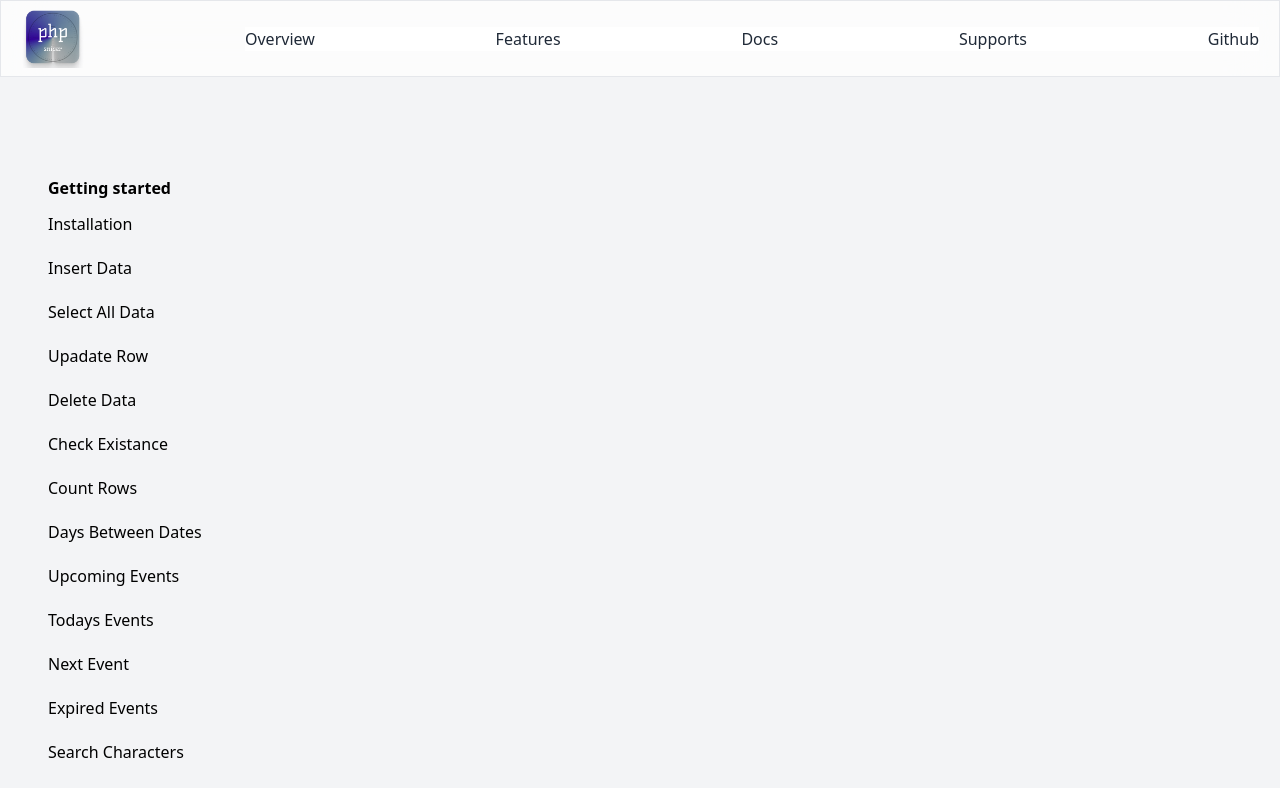
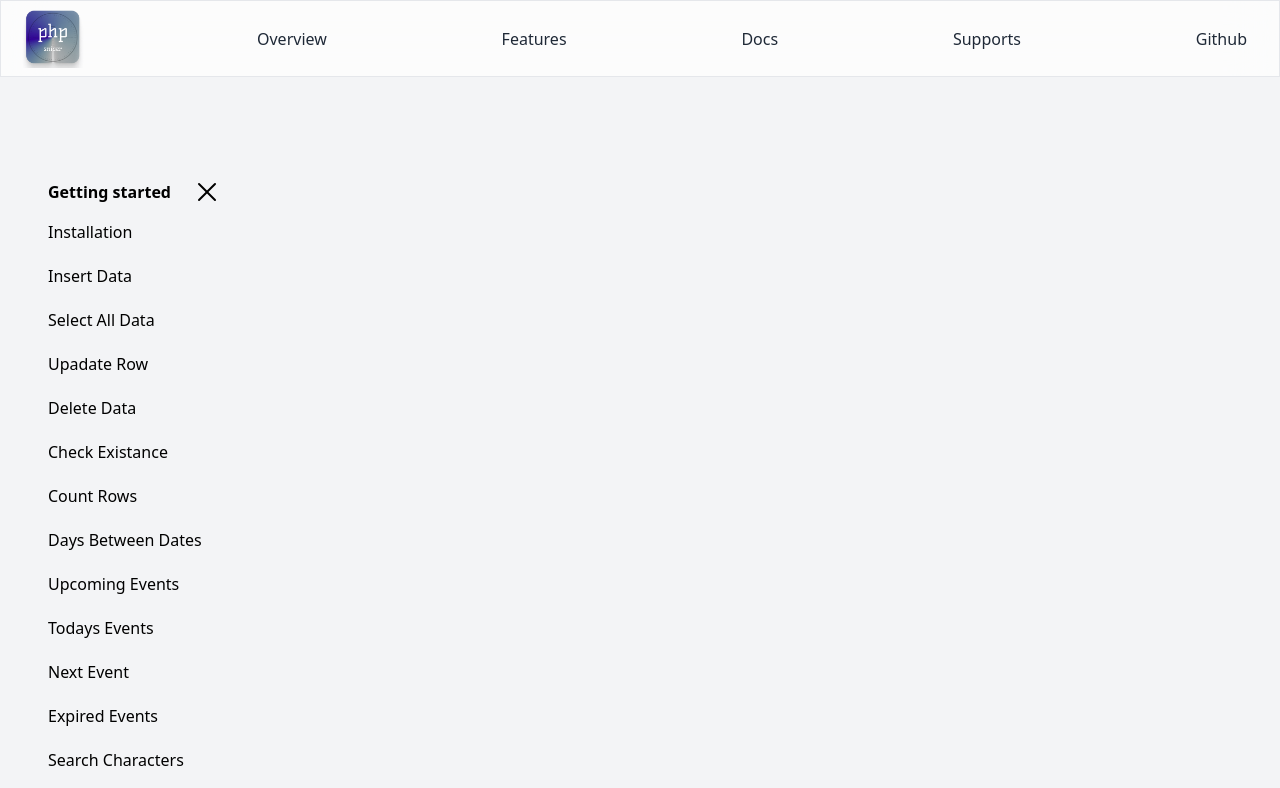
Before and after one commit to soorajlegend/web.phpSniper, a Next.js app: page /docs in a window 1280 px wide. Shown: the top 788 px of the page. Built offline with nearby package versions, Linux system fonts and the light colour scheme.

Commit message:
fixed bugs associated with nav

```diff
--- a/components/DocsDetails.tsx
+++ b/components/DocsDetails.tsx
@@ -1,4 +1,4 @@
-import React from 'react'
+import React, { useEffect } from 'react'
 import GetStarted from './GetStarted'
 import Snippet from './Snippet'
 
@@ -22,7 +22,6 @@ const DocsDetails = ({ data }: Props) => {
         return <GetStarted />
     }
 
-
     return (
         <div className='md:px-10 space-y-5 py-10'>
             <h1 className='text-2xl font-bold gradient-text capitalize'>
--- a/components/FeaturesBar.tsx
+++ b/components/FeaturesBar.tsx
@@ -1,5 +1,6 @@
 import React, { useState } from 'react'
 import { functions } from '../store'
+import { DocumentTextIcon, XMarkIcon } from '@heroicons/react/24/solid'
 
 type Props = {
     setDetails: (details:{}) => void,
@@ -18,8 +19,11 @@ type Props = {
 
 const FeaturesBar = ({setDetails, data} : Props) => {
 
+  const [showDetails, setShowDetails] = useState(true);
+
   const handleChange = (value: {}) => {
     setDetails(value);
+    setShowDetails(false);
     localStorage.setItem('current', JSON.stringify(value));
 };
 
@@ -27,13 +31,20 @@ const FeaturesBar = ({setDetails, data} : Props) => {
 const current = data?.title;
 
   return (
-    <div className='flex flex-col space-y-1 md:pt-20 px-5'>
-        <h1 className='font-bold px-5'>Getting started</h1>
+    <>
+    <div className={`fixed md:relative z-30 bg-gray-800 md:bg-transparent h-screen w-screen top-0 left-0 pt-28 md:w-auto md:h-auto flex flex-col space-y-1 md:pt-20 px-5 transition duration-500 ${showDetails ? '-translate-x-0' : '-translate-x-full'} md:-translate-x-0`} >
+       <div className="flex justify-between items-center">
+       <h1 className='font-bold px-5'>Getting started</h1>
+       {showDetails && <XMarkIcon className='w-8 cursor-pointer hover:scale-110 transition' onClick={() => setShowDetails(false)} />}
+       </div>
         <div className={`capitalize cursor-pointer w-full rounded-lg px-5 py-2 hover:bg-gray-800 ${current === "getStarted" && "text-blue-500"}`} onClick={() => handleChange({"title": "getStarted"})}>installation</div>
         {
             functions?.map((each, index) => <div key={index} className={`capitalize cursor-pointer  w-full rounded-lg px-5 py-2 hover:bg-gray-800 ${current === each?.title && "text-blue-500"}`} onClick={() => handleChange(each)}>{each?.title}</div>)
         }
     </div>
+
+      <DocumentTextIcon className='md:hidden w-10 fixed bg shadow-xl rounded-full bottom-3 right-3 p-2 cursor-pointer  z-50' onClick={() => setShowDetails(true)} />
+    </>
   )
 }
 
--- a/components/NavItem.tsx
+++ b/components/NavItem.tsx
@@ -4,12 +4,13 @@ type Props = {
 data: {
     name: string;
     url: string;
-}
+  }
+  onClick: (value: boolean) => void;
 }
 
-const NavItem = ({data}: Props) => {
+const NavItem = ({data, onClick}: Props) => {
   return (
-    <Link href={data?.url} className='capitalize '>{data?.name}</Link>
+    <Link href={data?.url} className='capitalize px-3 py-2 rounded-xl hover:bg-gray-200 hover:dark:bg-gray-800' onClick={() => onClick(false)}>{data?.name}</Link>
   )
 }
 
--- a/components/Navbar.tsx
+++ b/components/Navbar.tsx
@@ -1,4 +1,4 @@
-import React, { useState } from 'react';
+import React, { useEffect, useState } from 'react';
 import { navigations } from '../store';
 import NavItem from './NavItem';
 import Image from 'next/image';
@@ -6,44 +6,36 @@ import { Bars3Icon } from '@heroicons/react/24/outline';
 
 
 
-type Props = {
-  show: boolean,
-  setShow: (value: boolean) => void,
-}
-
-
-const Nav = ({ show, setShow }: Props) => {
+const Navbar = () => {
+  const [show, setShow] = useState(false);
 
 
   return (
-    <div className='glass flex justify-between px-5 py-2 fixed w-full top-0 z-50'>
-      <div className="md:max-w-5xl lg:max-w-7xl mx-auto flex w-full justify-between  space-x-20 lg:space-x-40  items-center">
-        <Image src="/phpSniper.png" priority width={100} height={100} className='w-16 relative z-50' alt='logo'  />
+    <div className='glass flex flex-col justify-between px-5 fixed w-screen top-0 z-50'>
+      <div className="md:max-w-5xl lg:max-w-7xl mx-auto py-2 flex w-full justify-between  space-x-20 lg:space-x-40  items-center">
+        <Image src="/phpSniper.png" priority width={100} height={100} className='w-16 relative' alt='logo'  />
 
-        <div className='md:w-full flex flex-col md:flex-row w-fulljustify-between text-gray-800 dark:text-gray-200'>
-          <Bars3Icon className='w-12 p-2 md:hidden relative z-50 hover:bg-gray-200 hover:dark:bg-gray-800 rounded-xl' onClick={() => setShow(!show)}/>
+        <div className='relative overflow-visible md:w-full flex flex-col md:flex-row w-fulljustify-between text-gray-800 dark:text-gray-200'>
+          <Bars3Icon className='w-12 p-2 md:hidden relative hover:bg-gray-200 hover:dark:bg-gray-800 rounded-xl cursor-pointer' onClick={() => setShow(!show)}/>
 
-          <div className={`pt-24 px-7 space-y-5 md:pt-0 md:px-0 md:space-y-0 left-0  md:left-auto flex flex-col md:flex-row justify-start md:justify-between h-screen md:h-auto absolute  bg-white dark:bg-gray-900  md:relative w-screen md:w-full z-10 transition duration-500 ${show ? "-translate-x-0" : "-translate-x-full"} md:-translate-x-0`} >
+          <div className="hidden md:flex justify-between w-full z-10 duration-500 " >
             {navigations?.map((nav, index) => (
-              <NavItem data={nav} key={index} />
+              <NavItem data={nav} key={index} onClick={setShow} />
             ))}
           </div>
+      </div>
         </div>
-      </div>
+          <div className={`left-0 flex md:hidden  h-screen justify-start absolute  z-10 transition duration-500 ${show ? "-translate-x-0" : "-translate-x-full"} md:-translate-x-0`} >
+            <div className="bg-white dark:bg-gray-900 flex flex-col justify-start w-[80vw] px-5 pt-20 space-y-5">
+
+            {navigations?.map((nav, index) => (
+              <NavItem data={nav} key={index} onClick={setShow} />
+              ))}
+              </div>
+            <div className=" w-[20vw]" onClick={() => setShow(false)} />
+          </div>
     </div>
   )
-}
-
-
-const Navbar = () => {
-  const [show, setShow] = useState(false);
-
-  return (
-    <div>
-      <Nav show={show} setShow={setShow} />
-      {/* rest of the app */}
-    </div>
-  );
 };
 
 export default Navbar;
--- /dev/null
+++ b/components/Topbar.tsx
@@ -0,0 +1,10 @@
+import React from 'react'
+
+const Topbar = () => {
+    console.log("first")
+  return (
+    <div></div>
+  )
+}
+
+export default Topbar
--- a/src/pages/_document.tsx
+++ b/src/pages/_document.tsx
@@ -1,20 +1,12 @@
 import { Html, Head, Main, NextScript } from 'next/document'
-import Navbar from '../../components/Navbar'
 import Footer from '../../components/Footer'
 
 export default function Document() {
 
-
   return (
     <Html lang="en">
-      <Head>
-        <title>Php sniper</title>
-        <meta name="php sniper" content="a light weight php library that make interaction with database more efficient" />
-        <meta name="viewport" content="width=device-width, initial-scale=1" />
-        <link rel="icon" href="/phpSniper.png" />
-      </Head>
+      <Head />
       <body className='bg-gray-100 dark:bg-gray-900 text-black dark:text-gray-300 pt-24'>
-        <Navbar />
         <Main />
         <NextScript />
         <Footer />
--- a/src/pages/docs.tsx
+++ b/src/pages/docs.tsx
@@ -2,6 +2,8 @@ import React, { useEffect, useState } from 'react'
 import FeaturesBar from '../../components/FeaturesBar'
 "use client"
 import DocsDetails from '../../components/DocsDetails';
+import Navbar from '../../components/Navbar';
+import Head from 'next/head';
 
 const Docs = () => {
 
@@ -22,13 +24,34 @@ useEffect(() => {
 }, []);
 
 
+useEffect(() => {
+    // Get the container element
+    const container = document.getElementById("container");
+    const parent = document.getElementById("parent");
+
+    if (container && parent) {
+        // parent.scrollTop = 0;
+        console.log(parent.scrollTop)
+        container.scrollTop = 0;
+      }
+  }, [details]);
+
     return (
-        <div className='min-h-screen flex flex-col md:flex-row md:space-x-16 scroll-smooth md:max-w-5xl lg:max-w-7xl mx-auto px-2'>
+        <>
+        <Head>
+        <title>Php sniper</title>
+        <meta name="php sniper" content="a light weight php library that make interaction with database more efficient" />
+        <meta name="viewport" content="width=device-width, initial-scale=1" />
+        <link rel="icon" href="/phpSniper.png" />
+      </Head>
+        <Navbar />
+        <div id='parent' className='min-h-screen flex flex-col md:flex-row md:space-x-16 overflow-y-scroll scroll-smooth md:max-w-5xl lg:max-w-7xl mx-auto px-2'>
             <FeaturesBar setDetails={setDetails} data={details} />
-            <div className="flex flex-1 flex-col space-y-10 pt-20 md:max-h-[100vh] overflow-y-scroll hide-scrollbar">
+            <div id='container' className="flex flex-1 flex-col space-y-10 pt-20 md:max-h-[100vh] overflow-y-scroll hide-scrollbar scroll-smooth">
                 <DocsDetails data={details} />
             </div>
         </div>
+        </>
     )
 }
 
--- a/src/pages/features.tsx
+++ b/src/pages/features.tsx
@@ -1,11 +1,20 @@
 import Link from 'next/link'
 import React from 'react'
 import { ourFeatures } from "../../store"
+import Navbar from '../../components/Navbar'
+import Head from 'next/head'
 
 const features = () => {
 
     return (
         <>
+        <Head>
+        <title>Php sniper</title>
+        <meta name="php sniper" content="a light weight php library that make interaction with database more efficient" />
+        <meta name="viewport" content="width=device-width, initial-scale=1" />
+        <link rel="icon" href="/phpSniper.png" />
+      </Head>
+        <Navbar />
             <div className="bg-white dark:bg-gray-900">
                 <div className="container px-6 py-10 mx-auto">
                     <h1 className="text-2xl font-semibold text-gray-800 capitalize lg:text-3xl dark:text-white">explore our <br /> awesome <Link href="/docs" className="underline decoration-blue-500">features</Link></h1>
--- a/src/pages/index.tsx
+++ b/src/pages/index.tsx
@@ -1,15 +1,25 @@
 import Head from 'next/head'
 import Hero from '../../components/Hero'
 import Introduction from '../../components/Introduction'
+import Navbar from '../../components/Navbar'
 
 
 export default function Home() {
   return (
     <>
-      <main className="flex flex-col md:max-w-5xl lg:max-w-7xl mx-auto ">
+    <Head>
+        <title>Php sniper</title>
+        <meta name="php sniper" content="a light weight php library that make interaction with database more efficient" />
+        <meta name="viewport" content="width=device-width, initial-scale=1" />
+        <link rel="icon" href="/phpSniper.png" />
+      </Head>
+      <>
+        <Navbar />
+        <div className="flex flex-col md:max-w-5xl lg:max-w-7xl mx-auto ">
        <Hero />
        <Introduction />
-      </main>
+       </div>
+      </>
     </>
   )
 }
```
